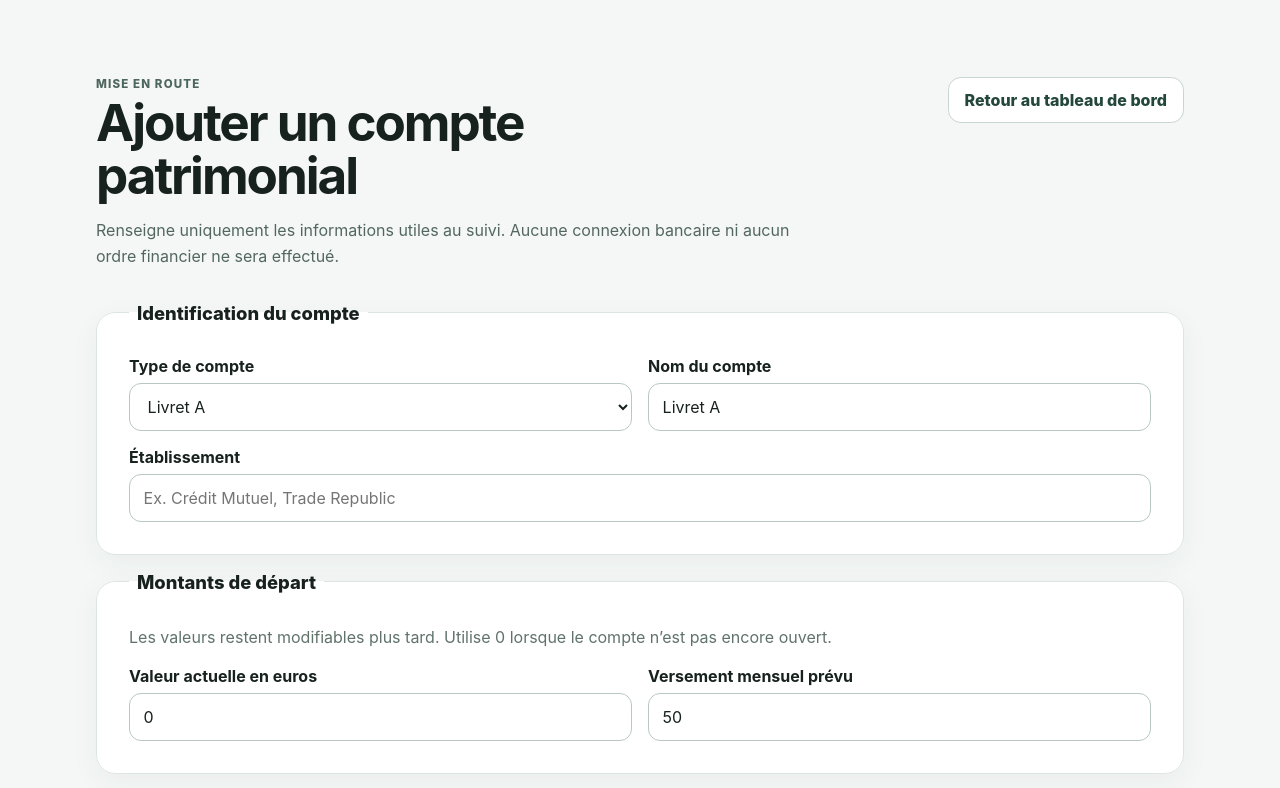
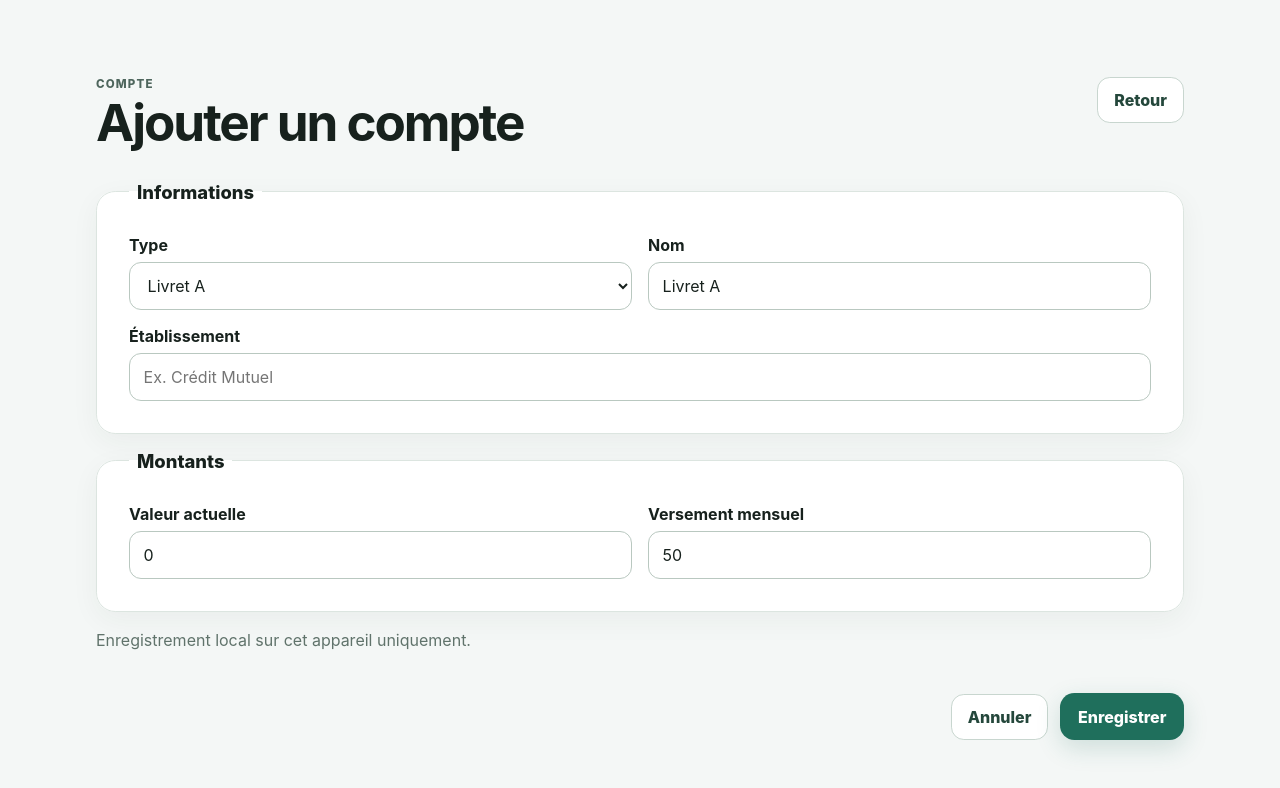
Before and after one commit to Owarino777/Patrimoine, a Next.js app: page /accounts/new in a window 1280 px wide. Shown: the top 788 px of the page. Built offline with nearby package versions, Linux system fonts and the light colour scheme.

Commit message:
fix(account): make demo form submit and persist locally

```diff
--- a/src/app/accounts/new/page.tsx
+++ b/src/app/accounts/new/page.tsx
@@ -1,5 +1,10 @@
+"use client";
+
 import Link from "next/link";
+import { useRouter } from "next/navigation";
+import type { FormEvent } from "react";
 import { accountTypes } from "../../../domain/account/financial-account";
+import { saveDemoAccount } from "../../demo-account-storage";
 
 const accountLabels: Record<(typeof accountTypes)[number], string> = {
   LIVRET_A: "Livret A",
@@ -13,68 +18,86 @@ const accountLabels: Record<(typeof accountTypes)[number], string> = {
 };
 
 export default function NewAccountPage() {
+  const router = useRouter();
+
+  function handleSubmit(event: FormEvent<HTMLFormElement>) {
+    event.preventDefault();
+    const form = new FormData(event.currentTarget);
+    const name = String(form.get("name") ?? "").trim();
+    const institutionName = String(form.get("institutionName") ?? "").trim();
+    const accountType = String(form.get("accountType") ?? "OTHER");
+    const amount = Number(form.get("cashBalance") ?? 0);
+    const monthlyContribution = Number(form.get("monthlyContribution") ?? 0);
+
+    if (!name || !institutionName || !Number.isFinite(amount) || !Number.isFinite(monthlyContribution) || amount < 0 || monthlyContribution < 0) {
+      return;
+    }
+
+    saveDemoAccount({
+      id: crypto.randomUUID(),
+      name,
+      institutionName,
+      accountType,
+      amount,
+      monthlyContribution,
+    });
+
+    router.push("/#accounts");
+  }
+
   return (
     <main id="main-content" className="form-page" tabIndex={-1}>
       <div className="form-page-header">
         <div>
-          <p className="eyebrow">Mise en route</p>
-          <h1>Ajouter un compte patrimonial</h1>
-          <p className="form-intro">
-            Renseigne uniquement les informations utiles au suivi. Aucune connexion bancaire ni aucun ordre financier ne sera effectué.
-          </p>
+          <p className="eyebrow">Compte</p>
+          <h1>Ajouter un compte</h1>
         </div>
-        <Link className="secondary-link" href="/">Retour au tableau de bord</Link>
+        <Link className="secondary-link" href="/">Retour</Link>
       </div>
 
-      <form className="account-form">
+      <form className="account-form" onSubmit={handleSubmit}>
         <fieldset>
-          <legend>Identification du compte</legend>
+          <legend>Informations</legend>
           <div className="form-grid">
             <div className="form-field">
-              <label htmlFor="account-type">Type de compte</label>
+              <label htmlFor="account-type">Type</label>
               <select id="account-type" name="accountType" defaultValue="LIVRET_A">
-                {accountTypes.map((type) => (
-                  <option key={type} value={type}>{accountLabels[type]}</option>
-                ))}
+                {accountTypes.map((type) => <option key={type} value={type}>{accountLabels[type]}</option>)}
               </select>
             </div>
 
             <div className="form-field">
-              <label htmlFor="account-name">Nom du compte</label>
+              <label htmlFor="account-name">Nom</label>
               <input id="account-name" name="name" type="text" maxLength={120} defaultValue="Livret A" required />
             </div>
 
             <div className="form-field form-field-wide">
               <label htmlFor="institution-name">Établissement</label>
-              <input id="institution-name" name="institutionName" type="text" maxLength={160} placeholder="Ex. Crédit Mutuel, Trade Republic" required />
+              <input id="institution-name" name="institutionName" type="text" maxLength={160} placeholder="Ex. Crédit Mutuel" required />
             </div>
           </div>
         </fieldset>
 
         <fieldset>
-          <legend>Montants de départ</legend>
-          <p className="field-help">Les valeurs restent modifiables plus tard. Utilise 0 lorsque le compte n’est pas encore ouvert.</p>
+          <legend>Montants</legend>
           <div className="form-grid">
             <div className="form-field">
-              <label htmlFor="cash-balance">Valeur actuelle en euros</label>
+              <label htmlFor="cash-balance">Valeur actuelle</label>
               <input id="cash-balance" name="cashBalance" type="number" min="0" step="0.01" defaultValue="0" inputMode="decimal" />
             </div>
 
             <div className="form-field">
-              <label htmlFor="monthly-contribution">Versement mensuel prévu</label>
+              <label htmlFor="monthly-contribution">Versement mensuel</label>
               <input id="monthly-contribution" name="monthlyContribution" type="number" min="0" step="0.01" defaultValue="50" inputMode="decimal" />
             </div>
           </div>
         </fieldset>
 
-        <div className="form-notice" role="note">
-          <strong>Étape suivante</strong>
-          <p>Le formulaire sera relié au cas d’usage métier puis à PostgreSQL après l’ajout de l’authentification.</p>
-        </div>
+        <p className="field-help">Enregistrement local sur cet appareil uniquement.</p>
 
         <div className="form-actions">
           <Link className="secondary-link" href="/">Annuler</Link>
-          <button className="primary-button" type="button">Enregistrer en démonstration</button>
+          <button className="primary-button" type="submit">Enregistrer</button>
         </div>
       </form>
     </main>
```
